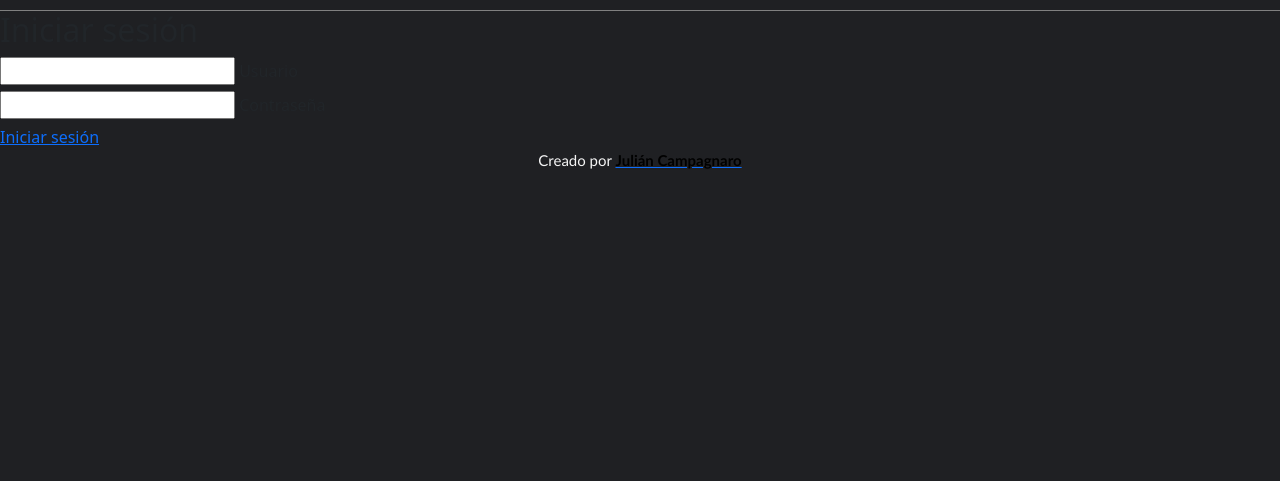
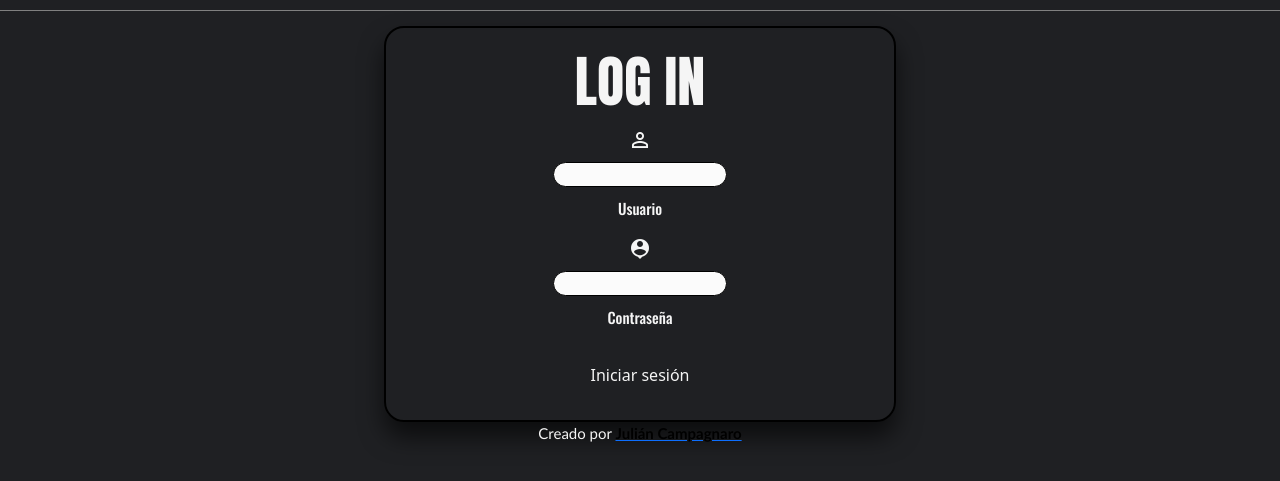
Before and after one commit to JulianCampagnaro/relevamientointerno_lili, a plain HTML site: page pages/login.html in a window 1280 px wide. Shown: the part 59-540 px from the top of the page. Drawn offline with nearby package versions, Linux system fonts and the light colour scheme.

Commit message:
Bt mejorado

```diff
--- a/css/index.css
+++ b/css/index.css
@@ -324,6 +324,9 @@ header{
   margin-top:5px;
 }
 
+.contenedor__form__selec div{
+  margin:10px;
+}
 .contenedor__form  input:hover{
   background-color: var(--ch-hover-info-ng-color);
   color: var(--body-color);
@@ -347,6 +350,7 @@ header{
 }
 
 .contenedor__form button {
+  margin: 10px;
   color:whitesmoke;
 }
 .contenedor__form button:hover{
@@ -359,3 +363,26 @@ header{
               0 0 50px var(--ch-hover-info-ng-color),
               0 0 100px var(--ch-hover-info-ng-color);
 }
+
+.login {
+  border-radius: 20px;
+  box-sizing: border-box;
+  border:2px solid black;
+  box-shadow: 0 15px 25px rgba(0,0,0,.6);
+  width: 40%;
+}
+.login__box__usuario label{
+  font-family: 'Oswald';
+  font-size: 15px;
+  color:whitesmoke;
+  padding:10px;
+  transition: .5s;
+}
+
+.login__box .login__box__usuario input:focus ~ label,
+.login__box .login__box__usuario input:valid ~ label  {
+  top: -20px;
+  left: 0;
+  color: var(--ch-hover-info-ng-color);
+  font-size: 12px;
+}
--- a/pages/login.html
+++ b/pages/login.html
@@ -11,6 +11,7 @@
     <link rel="stylesheet" href="assets/css/bootstrap.min.css">
     <link href="https://cdn.jsdelivr.net/npm/bootstrap@5.1.3/dist/css/bootstrap.min.css" rel="stylesheet" integrity="sha384-1BmE4kWBq78iYhFldvKuhfTAU6auU8tT94WrHftjDbrCEXSU1oBoqyl2QvZ6jIW3" crossorigin="anonymous">
     <link rel="stylesheet" href="../css/index.css">
+    <link href="https://fonts.googleapis.com/icon?family=Material+Icons" rel="stylesheet">
 </head>
 
 <body class="contenedor">
@@ -34,7 +35,7 @@
                   <a class="nav-link color-nav" href="pag_sec.html" tabindex="-1" aria-disabled="true">Relevamiento</a>
                 </li>
                 <li class="nav-item active_h">
-                  <a class="nav-link color-nav" href=contacto.html">Contacto</a>
+                  <a class="nav-link color-nav" href="contacto.html">Contacto</a>
                 </li>
                 <li class="nav-item active_h">
                   <a class="nav-link color-nav" href="productos.html">Productos</a>
@@ -51,29 +52,32 @@
   </header>
 
   <main class="main__forms">
-    <section class="login">
-      <div class="login__box">
-          <h2>Iniciar sesión</h2>
-          <form>
-            <div class="login__box__usuario">
-              <input type="text" name="" required="">
-              <label>Usuario</label>
+    <section class="container contenedor__form login">
+      <div class="row justify-content-md-center">
+        <h3 class="center-align display-4">LOG IN</h3>
+        <article class="col-xl-6  col-12 offset-s2">
+          <form class="login__box" method="POST" action="formulario-contacto.php  contenedor__form__selec">
+
+            <div class="input-field contenedor__form__emojis login__box__usuario">
+              <i class="material-icons ">perm_identity</i>
+              <input class="col-xl-12  col-12" type="text" name="nombre" required>
+              <label for="nombre">Usuario</label>
             </div>
-            <div class="login__box__usuario">
-              <input type="password" name="" required="">
-              <label>Contraseña</label>
+
+            <div class="input-field contenedor__form__emojis login__box__usuario">
+              <i class="material-icons prefix">person_pin</i>
+              <input class="col-xl-12  col-12" type="text" name="asunto" required>
+              <label for="apellido">Contraseña</label>
             </div>
-            <a href="">
-              <span></span>
-              <span></span>
-              <span></span>
-              <span></span>
-              Iniciar sesión
-            </a>
+
+            <p class="center-align botón contenedor__form__emojis boton">
+              <button class="waves-effect waves-light btn" type="submit">Iniciar sesión</button>
+            </p>
+
           </form>
-        </div>
+        </article>
+      </div>
     </section>
-
   </main>
 
 
```
Also changed, not shown: pages/contacto.html (+1 -1 lines), pages/productos.html (+1 -1 lines).
